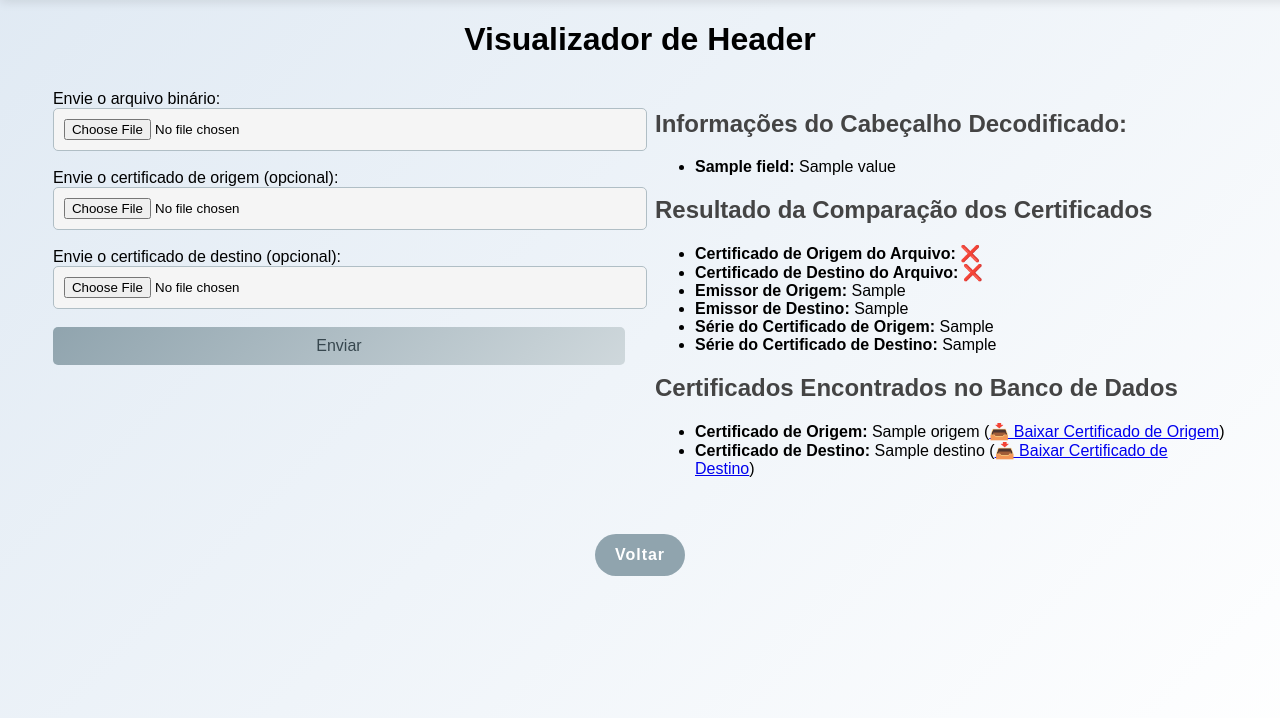
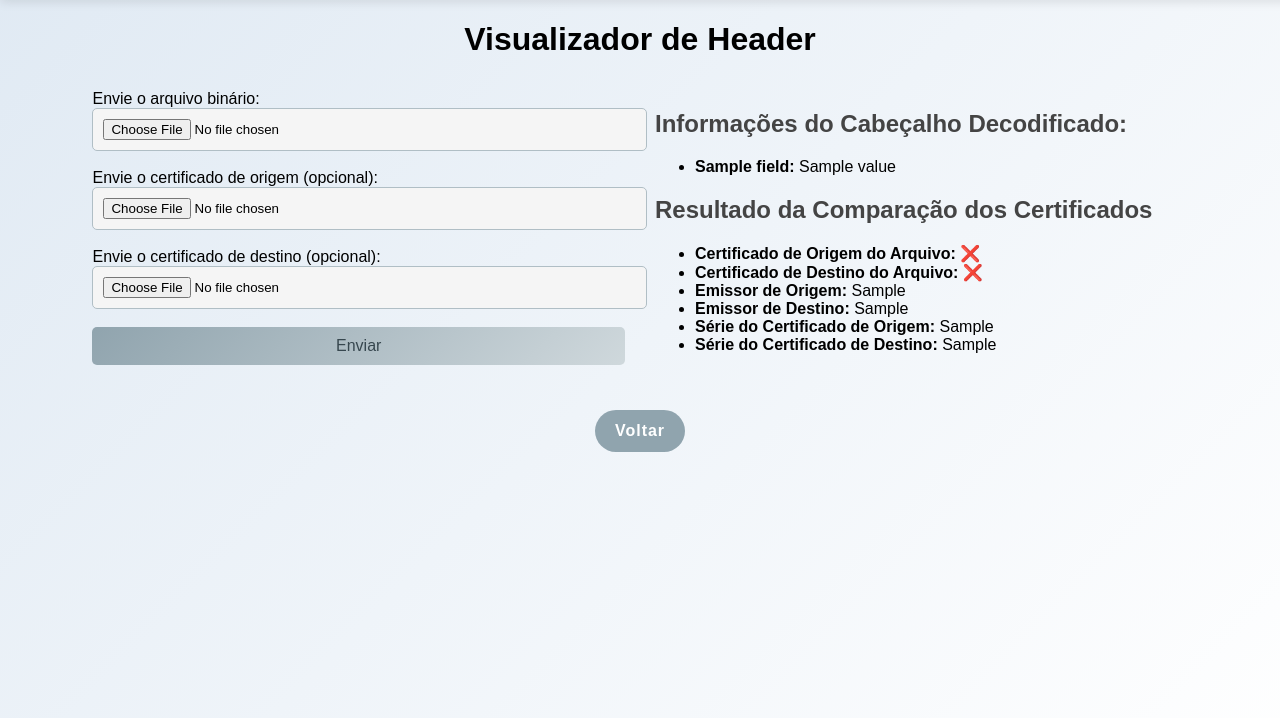
Before and after one commit to xnegx/Apps, a Django app: template home/templates/home/header.html in a window 1280 px wide. Shown: the part 100-818 px from the top of the page. Run offline with Django 5.2, Linux system fonts and the light colour scheme; the template is opened without the code that fills it: most values are stand-ins (such as "Sample title", 1, 10 or a date in 2020).

Commit message:
removi a função de salvar os certificados utilizados, e a busca de certificados no banco de dados.
Signed-off-by: Neg <negramones@gmail.com>

```diff
--- a/home/templates/home/header.html
+++ b/home/templates/home/header.html
@@ -95,24 +95,6 @@
                     <li><strong>Série do Certificado de Destino:</strong> {{ cert_verification.serie_destino }}</li>
                 </ul>
             {% endif %}
-
-            {% if certificados_encontrados.origem or certificados_encontrados.destino %}
-                <h2>Certificados Encontrados no Banco de Dados</h2>
-                <ul>
-                    {% if certificados_encontrados.origem %}
-                        <li>
-                            <strong>Certificado de Origem:</strong> {{ certificados_encontrados.origem.nome }}
-                            (<a href="{% url 'download_certificado' certificados_encontrados.origem.id %}" download>📥 Baixar Certificado de Origem</a>)
-                        </li>
-                    {% endif %}
-                    {% if certificados_encontrados.destino %}
-                        <li>
-                            <strong>Certificado de Destino:</strong> {{ certificados_encontrados.destino.nome }}
-                            (<a href="{% url 'download_certificado' certificados_encontrados.destino.id %}" download>📥 Baixar Certificado de Destino</a>)
-                        </li>
-                    {% endif %}
-                </ul>
-            {% endif %}
         </div>
     </div>
 
```
Also changed, not shown: home/views/header_views.py (+0 -37 lines), db.sqlite3.
